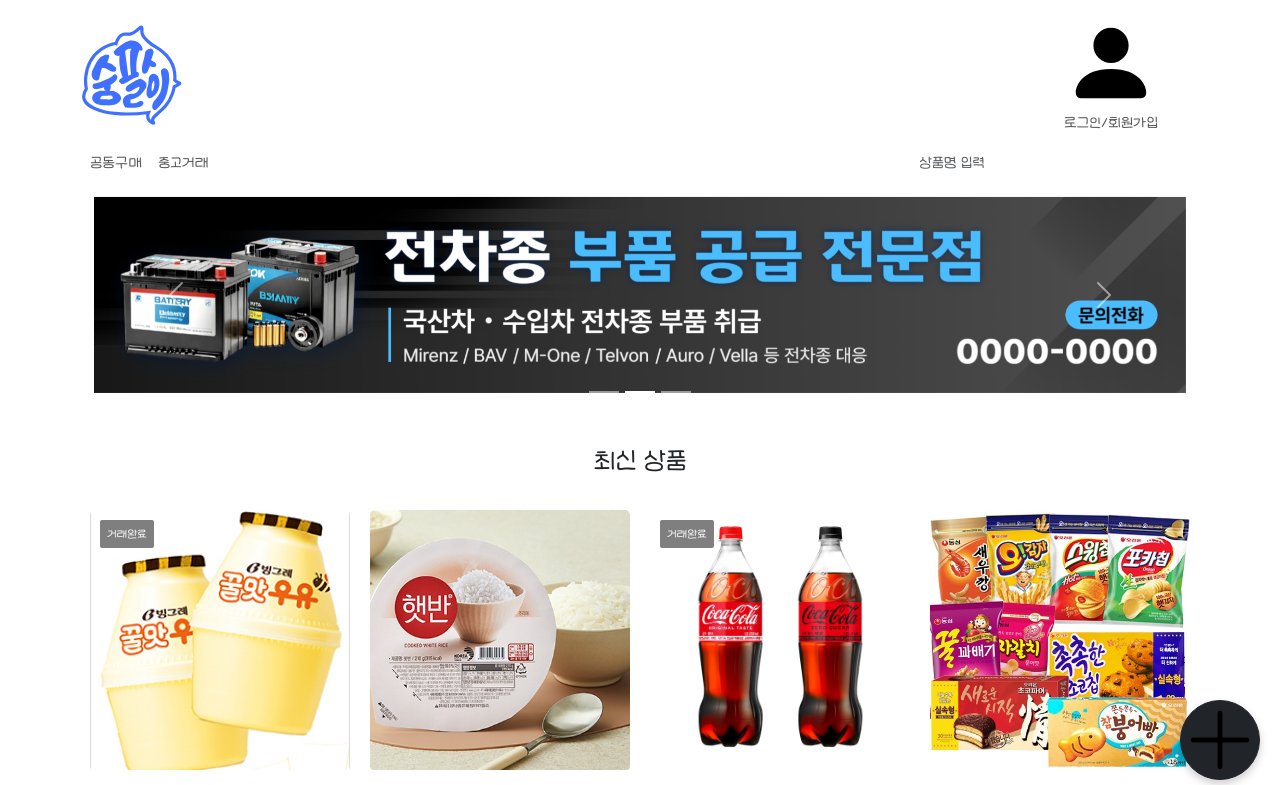
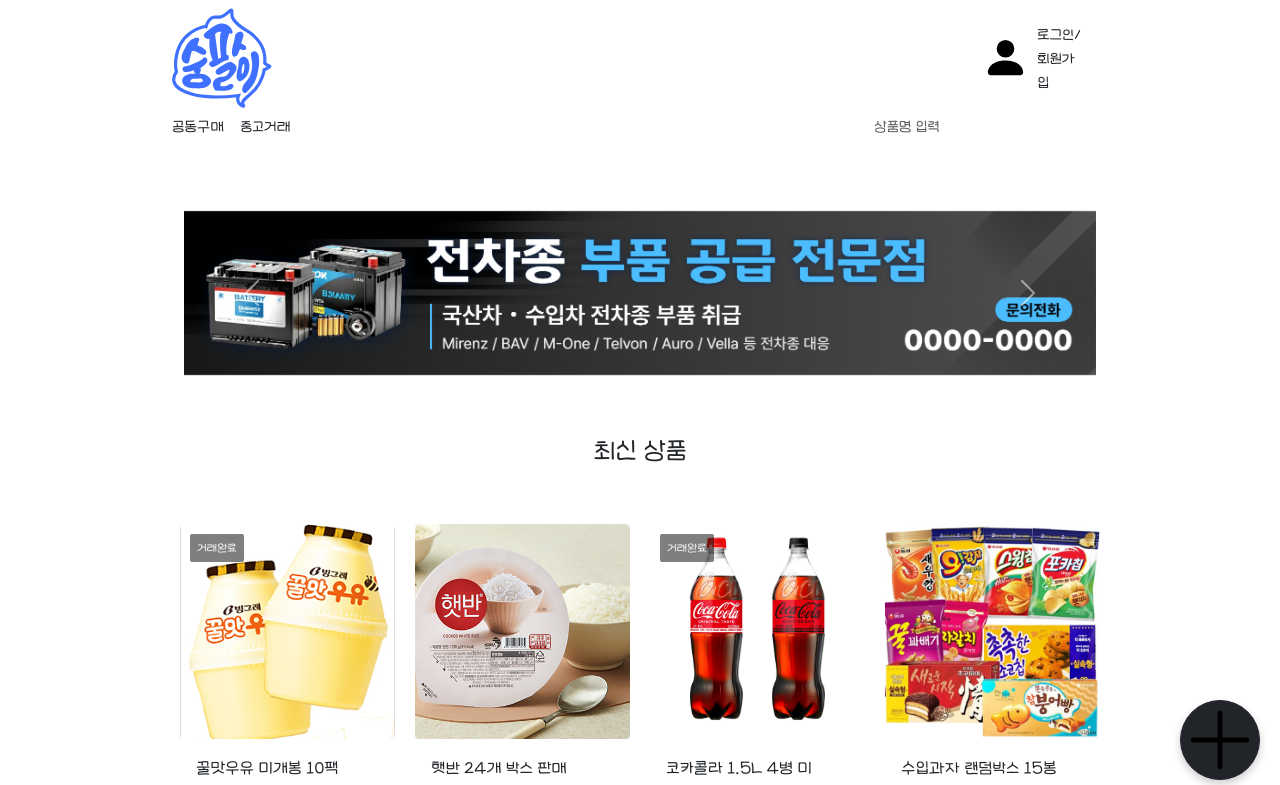
Before and after one commit to soongpal/frontend, a React (Vite) app: page / in a window 1280 px wide. Shown: the top 785 px of the page. Built offline with nearby package versions, Linux system fonts and the light colour scheme.

Commit message:
feat: 크기 조절

```diff
--- a/src/components/banner/Banner.tsx
+++ b/src/components/banner/Banner.tsx
@@ -1,11 +1,11 @@
 import type React from "react";
-import { Carousel, Container } from "react-bootstrap";
+import { Carousel } from "react-bootstrap";
 import '../../styles/Banner.css';
 import banner1 from "../../assets/images/banners/banner1.png";
 
 const Banner : React.FC = () =>{
     return(
-        <Container>
+        <div className="container mt-3">
             <Carousel>
                 <Carousel.Item>
                     <div className="banner-item">
@@ -23,7 +23,7 @@
                     </div>
                 </Carousel.Item>
             </Carousel>
-        </Container>
+        </div>
 
     )
 }
--- a/src/components/layout/Layout.tsx
+++ b/src/components/layout/Layout.tsx
@@ -7,7 +7,7 @@
 
 const Layout: React.FC = () =>{
     return(
-        <div className="continer-md">
+        <div className="main-container">
             <Header></Header>
             <Outlet></Outlet>
             <Footer></Footer>
--- a/src/components/layout/footer/Footer.tsx
+++ b/src/components/layout/footer/Footer.tsx
@@ -1,12 +1,11 @@
 import type React from "react";
-import { Container } from "react-bootstrap";
 import { Instagram } from 'react-bootstrap-icons';
 
 const Footer: React.FC = () =>{
 
     return(
       <footer>
-        <Container className="align-items-center ">
+        <div>
             <img src="/logo/Soongpal.svg" alt="logo" width={100} />
             <p className=" text-muted">
                 EMAIL: soongpal@gmail.com<br />
@@ -14,9 +13,9 @@
                 © 2025 Team Soongpal. All rights reserved.
             </p>
             <a href="https://instagram.com" target="_blank" rel="noopener noreferrer" >
-                <Instagram size={20} color="black"/>
+                <Instagram size={20} color="grey"/>
             </a>
-        </Container>
+        </div>
       </footer>
     );
 }
--- a/src/components/layout/header/Header.tsx
+++ b/src/components/layout/header/Header.tsx
@@ -1,32 +1,35 @@
 import type React from "react";
-import { Container, Nav, Navbar, InputGroup, FormControl, Button, Row, Col } from "react-bootstrap";
+import { InputGroup, FormControl, Button, Row, Col } from "react-bootstrap";
 import { PersonFill, Search } from 'react-bootstrap-icons';
 
 const Header : React.FC = () =>{
 
     return(
-        <div className="mb-5">
-            <Navbar fixed="top" bg="white" data-bs-theme="light" className="flex-column">
-                <Container>
+        <div>
+            <div className="navbar">
+                <div className="container">
                     <Row className="w-100 align-items-center">
                         <Col className="d-flex justify-content-start">
-                            <Navbar.Brand href="/"><img src="/logo/Soongpal.svg" alt="logo" width={100} /></Navbar.Brand>
+                            <a href="/">
+                                <img src="/logo/Soongpal.svg" alt="logo" width={100} />
+                            </a>
                         </Col>
 
                         <Col className="d-flex justify-content-end align-items-center">
-                            <Nav>
-                                <Nav.Link href="/auth/login"><PersonFill className="me-2"></PersonFill>로그인/회원가입</Nav.Link>
-                            </Nav>
+                            <a href="/auth/login" className="d-flex align-items-center text-decoration-none text-dark">
+                                <PersonFill className="me-2" />
+                                로그인/회원가입
+                            </a>
                         </Col>
                     </Row>
-                </Container>
-                <Container>
+                </div>
+                <div className="container">
                     <Row className="w-100 align-items-center">
                         <Col className="d-flex justify-content-start">
-                            <Nav className="d-flex align-items-center">
-                                <Nav.Link href="/product/grouppurchase">공동구매</Nav.Link>
-                                <Nav.Link href="/product/usedtrade">중고거래</Nav.Link>
-                            </Nav>
+                            <div className="d-flex align-items-center">
+                                <a href="/product/grouppurchase" className="me-3 text-decoration-none text-dark">공동구매</a>
+                                <a href="/product/usedtrade" className="text-decoration-none text-dark">중고거래</a>
+                            </div>
                         </Col>
 
                         <Col className="d-flex justify-content-end">
@@ -47,10 +50,8 @@
                             </InputGroup>
                         </Col>
                     </Row>
-                </Container>
-            </Navbar>
-
-            <div style={{ height: '122px' }}></div>
+                </div>
+            </div>
 
         </div>
     );
--- a/src/pages/HomePage.tsx
+++ b/src/pages/HomePage.tsx
@@ -4,7 +4,6 @@
 import ProductGrid from "../components/product/ProductGrid";
 import dummy from "../data/dummy.json"
 import { type Product } from "../types/product";
-import { Container } from "react-bootstrap";
 import FloatingButton from "../components/common/FloatingButton";
 
 
@@ -16,13 +15,13 @@
     }, []);
 
     return(
-        <Container >
+        <div className="container">
             <Banner></Banner>
-            <h3 className="text-center mt-4 mb-4"><b>최신 상품</b></h3>
+            <h3 className="text-center mt-3 mb-5"><b>최신 상품</b></h3>
             <ProductGrid products={products}></ProductGrid>
             <FloatingButton></FloatingButton>
             <Banner></Banner>
-        </Container>
+        </div>
     );
 }
 
--- a/src/pages/auth/LoginPage.tsx
+++ b/src/pages/auth/LoginPage.tsx
@@ -1,11 +1,11 @@
 import type React from "react";
 import Input from "../../components/common/Input";
-import { Button, Container, Form } from "react-bootstrap";
+import { Button, Form } from "react-bootstrap";
 
 //로그인 페이지
 const LoginPage: React.FC = () =>{
     return(
-        <Container>
+        <div className="container">
             <Form>
                 <Input
                     label="아이디"
@@ -29,7 +29,7 @@
                     <Button type="submit"  variant="dark" className="mb-5">로그인</Button>
                 </div>
             </Form>
-        </Container>
+        </div>
     )
 }
 
--- a/src/pages/auth/SignupPage.tsx
+++ b/src/pages/auth/SignupPage.tsx
@@ -1,11 +1,11 @@
 //회원가입 페이지
 import type React from "react";
-import { Button, Container, Form } from "react-bootstrap";
+import { Button, Form } from "react-bootstrap";
 import Input from "../../components/common/Input";
 
 const SignupPage: React.FC = () =>{
     return(
-        <Container>
+        <div className="container">
             <Form>
                 <Input
                     label="아이디"
@@ -42,7 +42,7 @@
                     <Button type="submit"  variant="dark" className="mb-5">회원가입</Button>
                 </div>
             </Form>
-        </Container>
+        </div>
     )
 }
 
--- a/src/pages/post/NewPostPage.tsx
+++ b/src/pages/post/NewPostPage.tsx
@@ -2,13 +2,13 @@
 //제목, 글 내용, 가격, 거래 장소, 카테고리, url
 
 import type React from "react";
-import { Button, Container,Form } from "react-bootstrap";
+import { Button, Form } from "react-bootstrap";
 import Input from "../../components/common/Input";
 import MultiImageUploader from "../../components/post/MultiImageUploader";
 
 const NewPostPage: React.FC = () =>{
     return(
-        <Container>
+        <div className="container">
             <Form>
                 <div className="mb-2">사진</div>
                 <MultiImageUploader></MultiImageUploader>
@@ -73,7 +73,7 @@
                     <Button type="submit"  variant="dark" className="mb-5">업로드</Button>
                 </div>
             </Form>
-        </Container>
+        </div>
     )
 }
 
--- a/src/pages/product/category/GroupPurchasePage.tsx
+++ b/src/pages/product/category/GroupPurchasePage.tsx
@@ -6,7 +6,6 @@
 import { useEffect, useState } from "react";
 import type { Product } from "../../../types/product";
 import Filter from "../../../components/common/Filter";
-import { Container } from "react-bootstrap";
 import FloatingButton from "../../../components/common/FloatingButton";
 
 const GroupPurchasePage: React.FC = () =>{
@@ -22,12 +21,12 @@
 
 
     return(
-        <Container>
+         <div className="container">
             <h3 className="text-start mt-4 mb-5"><b>공동구매</b></h3>
             <Filter></Filter>
             <ProductGrid products={products}></ProductGrid>
             <FloatingButton></FloatingButton>
-        </Container>
+        </div>
     )
 }
 
--- a/src/pages/product/category/UsedTradePage.tsx
+++ b/src/pages/product/category/UsedTradePage.tsx
@@ -6,7 +6,6 @@
 import type { Product } from "../../../types/product";
 import { useEffect, useState } from "react";
 import Filter from "../../../components/common/Filter";
-import { Container } from "react-bootstrap";
 import FloatingButton from "../../../components/common/FloatingButton";
 
 
@@ -23,12 +22,12 @@
 
 
     return(
-        <Container>
+        <div className="container">
             <h3 className="text-start mt-4 mb-5"><b>중고거래</b></h3>
             <Filter></Filter>
             <ProductGrid products={products}></ProductGrid>
             <FloatingButton></FloatingButton>
-        </Container>
+        </div>
     )
 }
 
--- a/src/styles/App.css
+++ b/src/styles/App.css
@@ -28,7 +28,7 @@
 .read-the-docs {
   color: #888;
 }
-
+/* 폰트 */
 @font-face {
     font-family: 'LeeSeoyun';
     src: url('/fonts/LeeSeoyun.ttf') format('truetype');
@@ -42,8 +42,49 @@
 
 footer {
   height: 250px;
-  background-color: #f8f9fa;
+  background-color: #ffffff;
   text-align: left;
   display: flex;
   align-items: center;
+  border-top: 1px solid #dcdcdc;
 }
+/* 콘텐츠 전체 크기 조정 */
+.main-container{
+  max-width: 960px;
+  margin-left: auto;
+  margin-right: auto;
+}
+
+.container {
+  width: 100%;
+  padding-right: 12px;
+  padding-left: 12px;
+  margin-left: auto;
+  margin-right: auto;
+}
+
+@media (min-width: 576px) {
+  .container {
+    max-width: 540px;
+  }
+}
+@media (min-width: 768px) {
+  .container {
+    max-width: 720px;
+  }
+}
+@media (min-width: 992px) {
+  .container {
+    max-width: 960px;
+  }
+}
+@media (min-width: 1200px) {
+  .container {
+    max-width: 1140px;
+  }
+}
+@media (min-width: 1400px) {
+  .container {
+    max-width: 1320px;
+  }
+}
--- /dev/null
+++ b/src/styles/Header.css
@@ -0,0 +1,7 @@
+.navbar{
+    position: fixed !important;
+    top: 0 !important;
+    width: 100%;
+    background-color: white;
+    z-index: 1000;
+}
```
